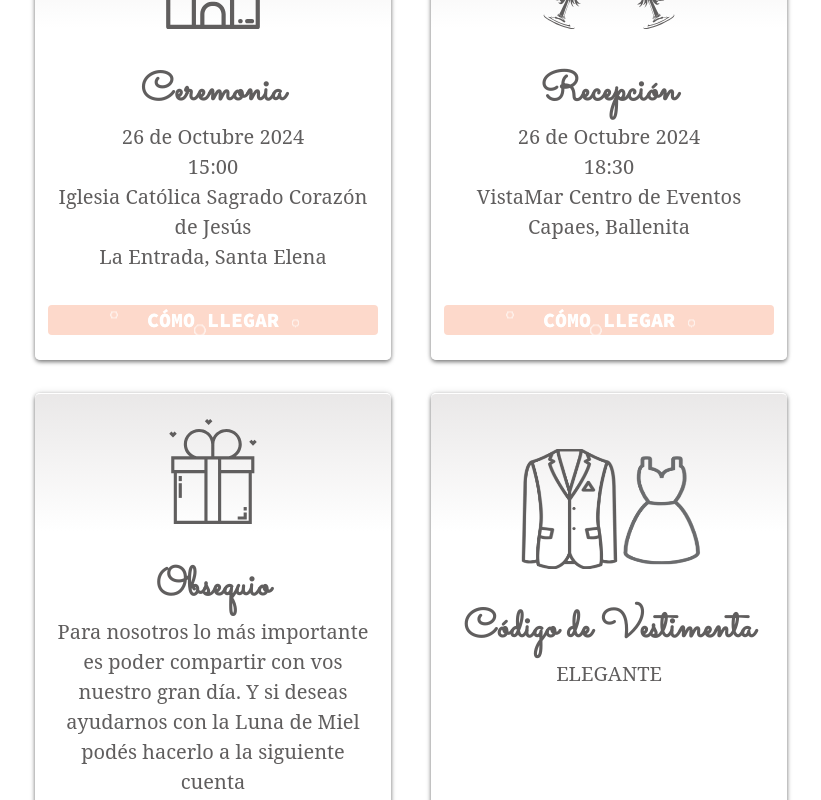
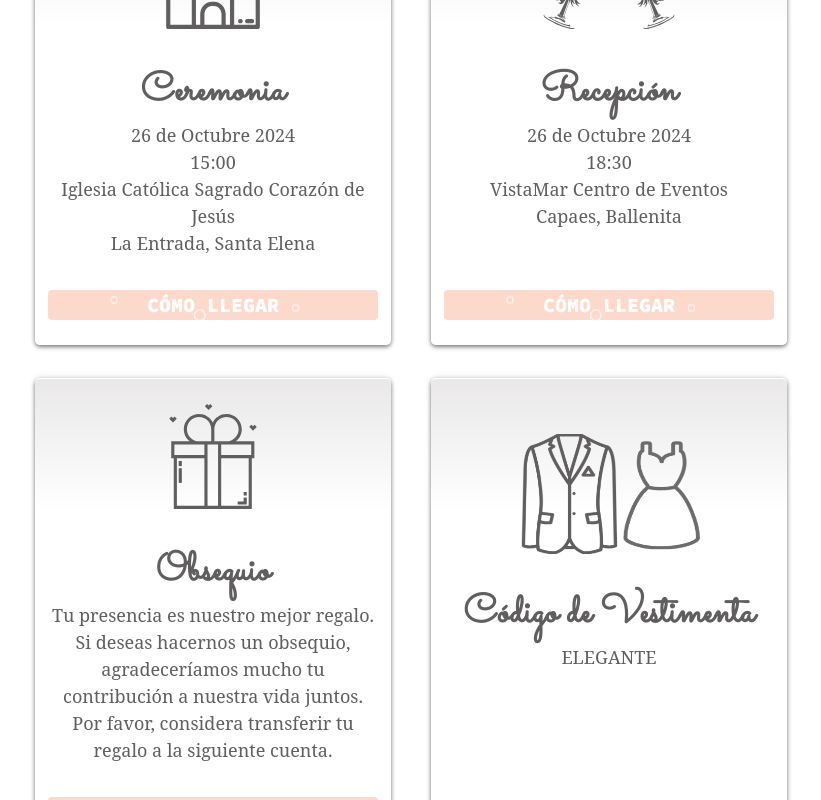
Before and after one commit to argenis-neira/wedding-invitations, a React (Create React App) app: page / in a window 1280 px wide. Shown: the part 2960-3760 px from the top of the page, without its empty margins (229-1050 px from the left). Built offline with nearby package versions, Linux system fonts and the light colour scheme; a web font is replaced by a local one.

Commit message:
obsequio, fontsize

```diff
--- a/src/App.css
+++ b/src/App.css
@@ -343,7 +343,7 @@
 
 .card-info {
   text-align: center;
-  font-size: 20px;
+  font-size: 18px;
 }
 
 /* button start */
--- a/src/pages/index.jsx
+++ b/src/pages/index.jsx
@@ -274,7 +274,7 @@ const Home = () => {
             >
               26 de Octubre 2024 <br />
               15:00 <br /> Iglesia Católica Sagrado Corazón de Jesús
-              <br /> La Entrada, Santa Elena
+              <br /> La Entrada, Santa Elena
             </Card>
           </Col>
           <Col
@@ -293,7 +293,7 @@ const Home = () => {
               26 de Octubre 2024 <br />
               18:30 <br /> VistaMar Centro de Eventos
               <br />
-              Capaes, Ballenita
+              Capaes, Ballenita
             </Card>
           </Col>
         </Row>
@@ -317,14 +317,16 @@ const Home = () => {
               box={true}
               popUpCont={
                 <p>
-                  Hola, aqui va la informacion bankaria <br /> 123456789 <br />{" "}
-                  Banco del barrio
+                  ¡Gracias por su amor y apoyo!
+                  <br /> Y los detalles de la Cuenta que aun no hay jaja <br />{" "}
+                  123456789 <br /> Banco del barrio
                 </p>
               }
             >
-              Para nosotros lo más importante es poder compartir con vos nuestro
-              gran día. Y si deseas ayudarnos con la Luna de Miel podés hacerlo
-              a la siguiente cuenta
+              Tu presencia es nuestro mejor regalo. Si deseas hacernos un
+              obsequio, agradeceríamos mucho tu contribución a nuestra vida
+              juntos. Por favor, considera transferir tu regalo a la siguiente
+              cuenta.
             </Card>
           </Col>
           <Col
```
